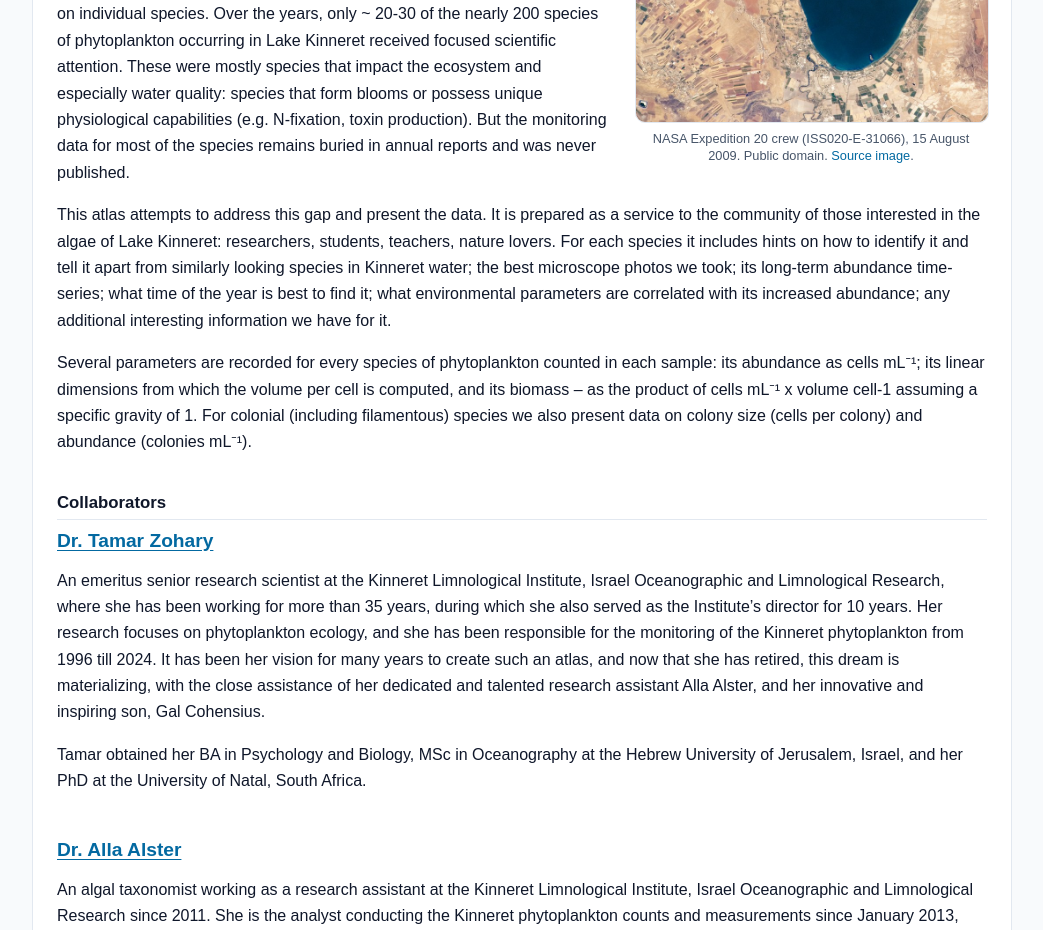
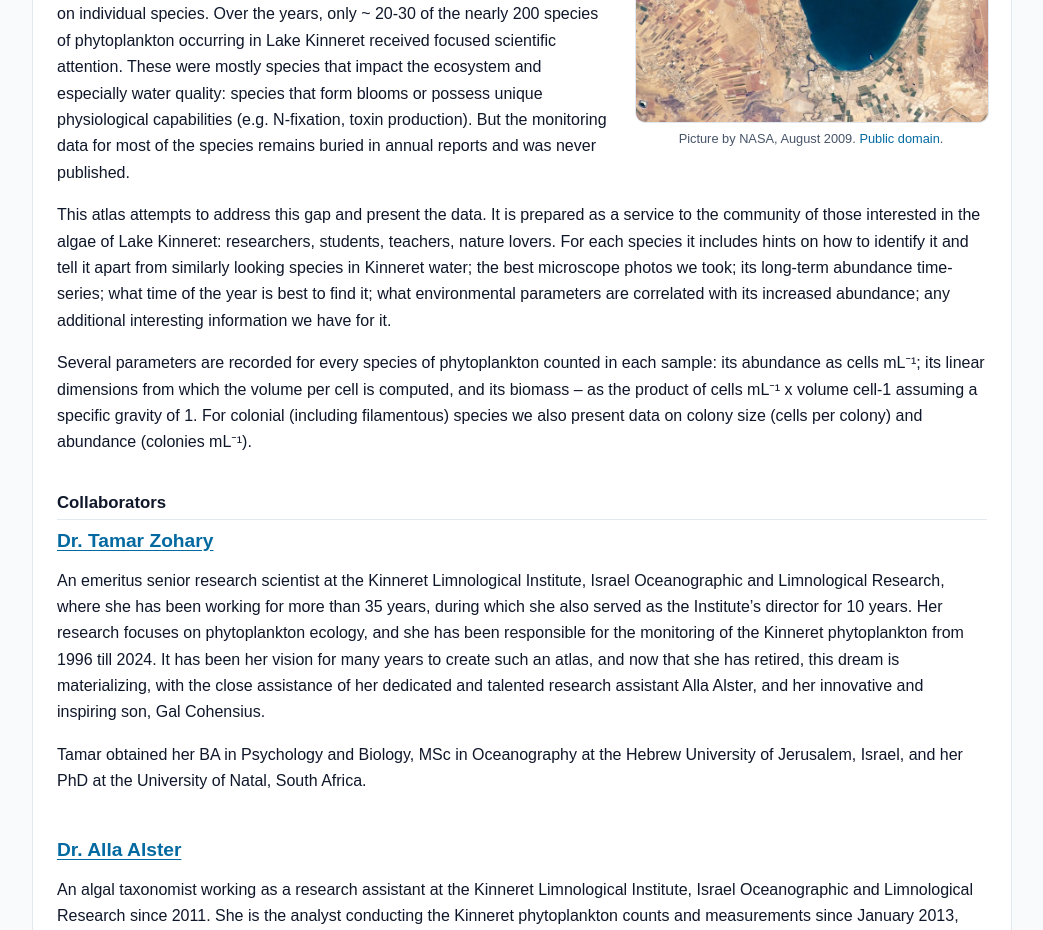
Before and after one commit to galcohensius/kinneret-algae-atlas, a Next.js app: page /about in a window 1280 px wide. Shown: the part 820-1750 px from the top of the page, without its empty margins (118-1161 px from the left). Built offline with nearby package versions, Linux system fonts and the light colour scheme.

Commit message:
Shorten About map caption; link Public domain
Replace the long NASA Expedition 20 credit with: Picture by NASA,
August 2009. Public domain — with the license phrase linked to Wikimedia.

Co-authored-by: Gal Cohensius <galcohensius@gmail.com>

```diff
--- a/app/components/StudyAreaMapFigure.tsx
+++ b/app/components/StudyAreaMapFigure.tsx
@@ -23,9 +23,9 @@ export default function StudyAreaMapFigure({ className }: StudyAreaMapFigureProp
         className="study-area-map-image"
       />
       <figcaption className="muted study-area-map-caption">
-        {STUDY_AREA.mapAttribution}{" "}
+        Picture by NASA, August 2009.{" "}
         <Link href={STUDY_AREA.mapSourceUrl} target="_blank" rel="noopener noreferrer">
-          Source image
+          Public domain
         </Link>
         .
       </figcaption>
--- a/data/study-area.json
+++ b/data/study-area.json
@@ -12,6 +12,6 @@
   "map_zoom": 10,
   "map_image": "/study-area-satellite.jpg",
   "map_image_alt": "Lake Kinneret (Sea of Galilee) and surrounding Northern District, Israel, photographed from the International Space Station",
-  "map_attribution": "NASA Expedition 20 crew (ISS020-E-31066), 15 August 2009. Public domain.",
+  "map_attribution": "Picture by NASA, August 2009. Public domain.",
   "map_source_url": "https://commons.wikimedia.org/wiki/File:Lake_Tiberias_(Sea_of_Galilee),_Northern_Israel.jpg"
 }
--- a/public/api/atlas.json
+++ b/public/api/atlas.json
@@ -17,7 +17,7 @@
     "elevation_m": -209,
     "citation_line": "Lake Kinneret (Sea of Galilee), Northern District, Israel (32.833° N, 35.583° E, WGS84)",
     "map_image": "/study-area-satellite.jpg",
-    "map_attribution": "NASA Expedition 20 crew (ISS020-E-31066), 15 August 2009. Public domain.",
+    "map_attribution": "Picture by NASA, August 2009. Public domain.",
     "map_source_url": "https://commons.wikimedia.org/wiki/File:Lake_Tiberias_(Sea_of_Galilee),_Northern_Israel.jpg"
   },
   "citation": {
```
Also changed, not shown: 1 other file (tests, documents, lock files or other folders).
